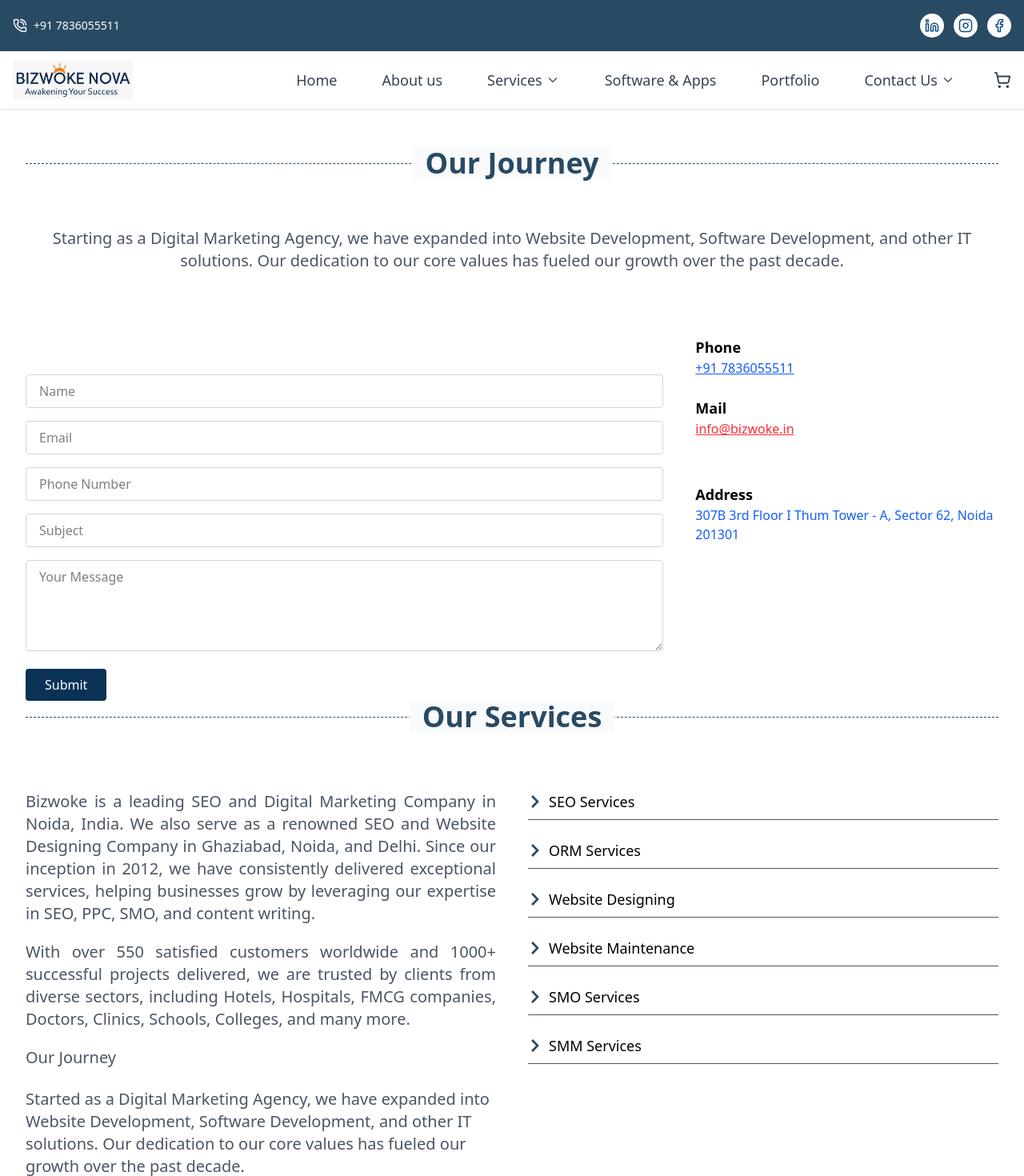
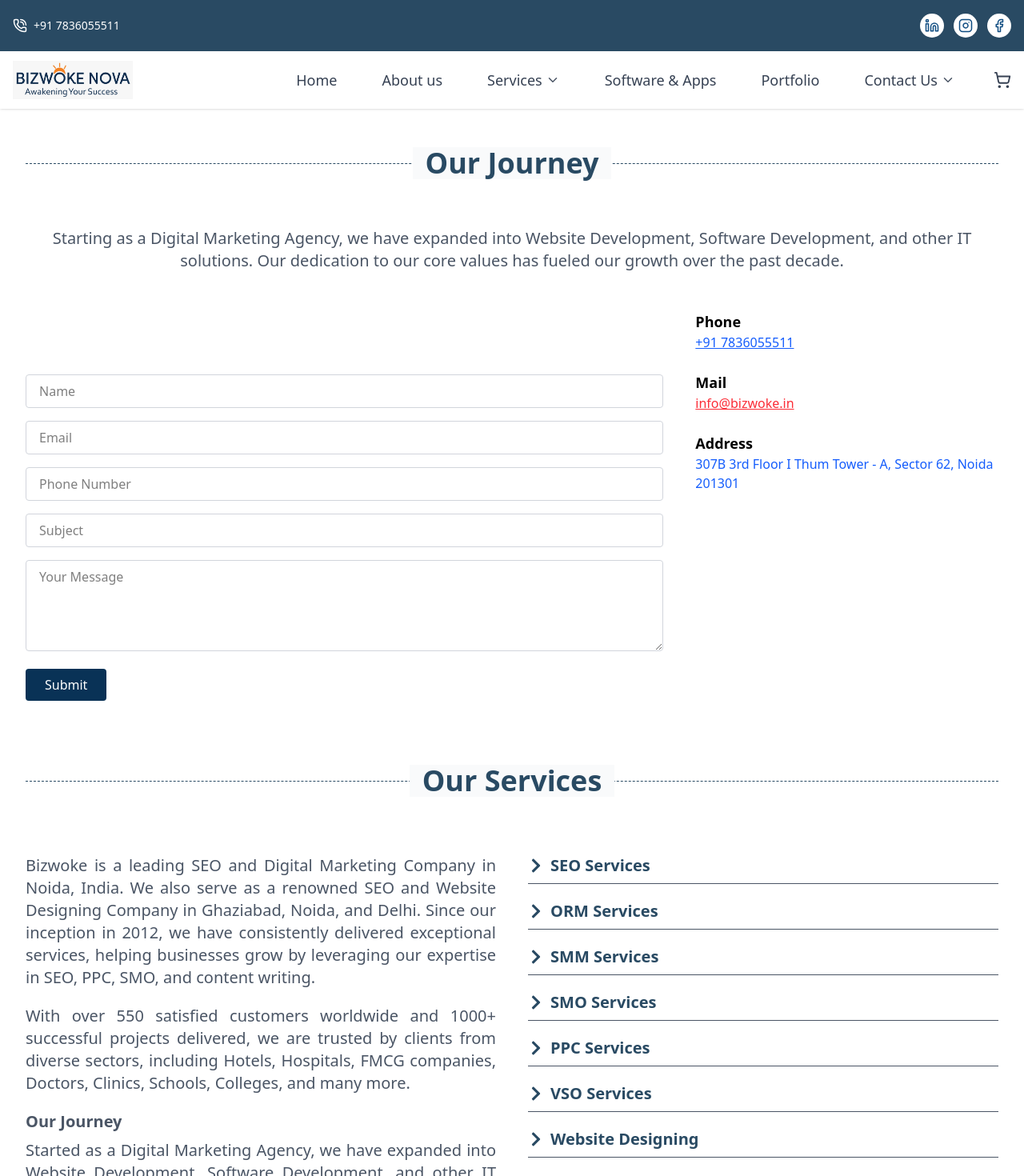
Before and after one commit to Erroug/NktechFinal, a React (Vite) app: page /contact/noida in a window 1280 px wide. Shown: the top 1470 px of the page at 80% size. Built offline with nearby package versions, Linux system fonts and the light colour scheme.

Commit message:
updated contact

```diff
--- a/src/pages/contacts/GurugramContact.jsx
+++ b/src/pages/contacts/GurugramContact.jsx
@@ -28,7 +28,7 @@
         </div>
 
         <div>
-          <ul className="text-xl space-y-5 text-sm">
+          <ul className="text-xl space-y-5 text-[#294A63] font-semibold text-sm">
             {[
               "SEO Services",
               "ORM Services",
--- a/src/pages/contacts/NoidaContact.jsx
+++ b/src/pages/contacts/NoidaContact.jsx
@@ -1,10 +1,10 @@
 import React from "react";
-import { FaPhoneAlt, FaMapMarkerAlt, FaChevronRight } from "react-icons/fa";
+import { FaChevronRight } from "react-icons/fa";
 
 const NoidaContact = () => {
   return (
     <section className="max-w-7xl mx-auto px-4 sm:px-6 lg:px-8 py-8 sm:py-12">
-      {/* Heading */}
+      {/* ===== Our Journey ===== */}
       <div className="relative mb-8 text-center">
         <div className="absolute left-0 top-1/2 w-full border-t border-dashed border-[#294A63]"></div>
         <h2 className="relative inline-block bg-gray-50 px-4 text-4xl font-bold text-[#294A63]">
@@ -12,42 +12,41 @@
         </h2>
       </div>
 
-      {/* Description */}
-      <p className="pt-7 text-center  text-xl text-gray-600 mb-12">
+      <p className="pt-7 text-center text-xl text-gray-600 mb-12">
         Starting as a Digital Marketing Agency, we have expanded into Website
         Development, Software Development, and other IT solutions. Our
         dedication to our core values has fueled our growth over the past
         decade.
       </p>
 
-      {/* Contact Section */}
+      {/* ===== Contact Section ===== */}
       <div className="grid grid-cols-1 md:grid-cols-3 gap-10">
         {/* Form */}
         <div className="pt-10 md:pt-20 md:col-span-2 space-y-4">
           <input
             type="text"
             placeholder="Name"
-            className="w-full border border-gray-300 rounded px-4 py-2 focus:outline-none focus:ring-1 focus:ring-black-500"
+            className="w-full border border-gray-300 rounded px-4 py-2 focus:outline-none focus:ring-1 focus:ring-[#294A63]"
           />
           <input
             type="email"
             placeholder="Email"
-            className="w-full border border-gray-300 rounded px-4 py-2 focus:outline-none focus:ring-1 focus:ring-black-500"
+            className="w-full border border-gray-300 rounded px-4 py-2 focus:outline-none focus:ring-1 focus:ring-[#294A63]"
           />
           <input
             type="tel"
             placeholder="Phone Number"
-            className="w-full border border-gray-300 rounded px-4 py-2 focus:outline-none focus:ring-1 focus:ring-black-500"
+            className="w-full border border-gray-300 rounded px-4 py-2 focus:outline-none focus:ring-1 focus:ring-[#294A63]"
           />
           <input
             type="text"
             placeholder="Subject"
-            className="w-full border border-gray-300 rounded px-4 py-2 focus:outline-none focus:ring-1 focus:ring-black-500"
+            className="w-full border border-gray-300 rounded px-4 py-2 focus:outline-none focus:ring-1 focus:ring-[#294A63]"
           />
           <textarea
             placeholder="Your Message"
             rows="4"
-            className="w-full border border-gray-300 rounded px-4 py-2 focus:outline-none focus:ring-1 focus:ring-black-500"
+            className="w-full border border-gray-300 rounded px-4 py-2 focus:outline-none focus:ring-1 focus:ring-[#294A63]"
           ></textarea>
           <button className="bg-[#093256] text-white px-6 py-2 rounded hover:bg-[#0f4c81] transition">
             Submit
@@ -57,9 +56,9 @@
         {/* Contact Info */}
         <div className="space-y-6">
           <div>
-            <h3 className="text-lg pt-8 font-semibold">Phone</h3>
+            <h3 className="text-lg font-semibold">Phone</h3>
             <a
-              href="tel:+91 7836055511"
+              href="tel:+917836055511"
               className="text-blue-600 underline hover:underline"
             >
               +91 7836055511
@@ -77,21 +76,27 @@
           </div>
 
           <div>
-            <h3 className="text-lg pt-8 font-semibold">Address</h3>
-            <a href="address" className="text-blue-600 hover:underline">
+            <h3 className="text-lg font-semibold">Address</h3>
+            <a
+              href="https://maps.google.com?q=307B+3rd+Floor+I+Thum+Tower+-+A,+Sector+62,+Noida+201301"
+              className="text-blue-600 hover:underline"
+              target="_blank"
+              rel="noopener noreferrer"
+            >
               307B 3rd Floor I Thum Tower - A, Sector 62, Noida 201301
             </a>
           </div>
         </div>
       </div>
 
-      {/* Our Services */}
-      <div className="relative mb-8 text-center">
+      {/* ===== Our Services ===== */}
+      <div className="relative mt-20 mb-8 text-center">
         <div className="absolute left-0 top-1/2 w-full border-t border-dashed border-[#294A63]"></div>
         <h2 className="relative inline-block bg-gray-50 px-4 text-4xl font-bold text-[#294A63]">
           Our Services
         </h2>
       </div>
+
       <div className="grid grid-cols-1 md:grid-cols-2 gap-10 pt-10">
         <div>
           <p className="text-gray-600 text-xl text-justify mb-5">
@@ -109,11 +114,8 @@
             Schools, Colleges, and many more.
           </p>
 
-          <p className ="text-gray-600 text-xl">Our Journey
-
-          </p><br/>
-
-          <p className="text-gray-600 text-xl">
+          <p className="text-gray-600 text-xl font-semibold">Our Journey</p>
+          <p className="text-gray-600 text-xl text-justify mt-2">
             Started as a Digital Marketing Agency, we have expanded into Website
             Development, Software Development, and other IT solutions. Our
             dedication to our core values has fueled our growth over the past
@@ -122,20 +124,22 @@
         </div>
 
         <div>
-          <ul className="space-y-6 text-lg">
+          <ul className="space-y-5 text-[#294A63] font-semibold text-xl">
             {[
               "SEO Services",
               "ORM Services",
+              "SMM Services",
+              "SMO Services",
+              "PPC Services",
+              "VSO Services",
               "Website Designing",
-              "Website Maintenance",
-              "SMO Services",
-              "SMM Services",
+              "SMM Maintenance",
             ].map((service, i) => (
               <li
                 key={i}
                 className="flex items-center gap-2 border-b border-gray-600 pb-2 hover:text-orange-400 transition-colors cursor-pointer"
               >
-                <FaChevronRight className="text-[#294A63] hover:text-orange-400 transition-colors cursor-pointer" />
+                <FaChevronRight className="text-[#294A63]" />
                 {service}
               </li>
             ))}
@@ -143,7 +147,7 @@
         </div>
       </div>
 
-      {/* Our Expertise */}
+      {/* ===== Our Expertise ===== */}
       <div className="mt-20">
         <div className="relative mb-8 text-center">
           <div className="absolute left-0 top-1/2 w-full border-t border-dashed border-[#294A63]"></div>
@@ -153,7 +157,6 @@
         </div>
 
         <div className="grid grid-cols-1 md:grid-cols-2 gap-10 items-center">
-          {/* Left: Image */}
           <div>
             <img
               src="/assets/digital-marketing.jpg"
@@ -161,9 +164,7 @@
               className="w-full h-auto object-cover rounded shadow"
             />
           </div>
-
-          {/* Right: Bullet Points */}
-          <div className="space-y-4 text-gray-700 text-lg">
+          <div className="space-y-4 text-gray-500 text-xl">
             <p>• <strong>Digital Marketing:</strong> SEO, PPC, SMO, and content writing.</p>
             <p>• <strong>Website Services:</strong> Designing and development tailored to your business needs.</p>
             <p>• <strong>Software Development:</strong> Innovative software solutions to drive business efficiency.</p>
@@ -172,7 +173,7 @@
         </div>
       </div>
 
-      {/* Our Big Step */}
+      {/* ===== Our Big Step ===== */}
       <div className="mt-20">
         <div className="relative mb-8 text-center">
           <div className="absolute left-0 top-1/2 w-full border-t border-dashed border-[#294A63]"></div>
@@ -181,13 +182,12 @@
           </h2>
         </div>
 
-        <p className="text-left text-justify text-gray-600  mx-auto mb-12 text-xl">
+        <p className="text-left text-justify text-gray-600 mx-auto mb-12 text-xl">
           We have developed a unique local ecosystem portal for cities, enabling
           users to find local businesses, jobs, news, events, and much more. <br />
           Currently live in 30 cities, we aim to expand to 500 cities in the
           coming years.
         </p>
-
 
         {/* Cards */}
         <div className="grid grid-cols-1 md:grid-cols-2 gap-10">
@@ -223,7 +223,7 @@
               <span className="px-2 bg-white relative z-10">
                 Awards and Achievements
               </span>
-              <div className="absolute top-1/2 left-0 w-full border-t border-dashed border-gray-3=600 z-0"></div>
+              <div className="absolute top-1/2 left-0 w-full border-t border-dashed border-gray-600 z-0"></div>
             </h3>
             <div className="text-gray-600 text-xl text-left space-y-2">
               <p><strong>• Winner of:</strong></p>
@@ -261,7 +261,7 @@
         </div>
       </div>
 
-      {/* Google Map Section */}
+      {/* ===== Google Map ===== */}
       <div className="mt-20">
         <div className="relative mb-8 text-center">
           <div className="absolute left-0 top-1/2 w-full border-t border-dashed border-[#294A63]"></div>
```
Lines whose indentation alone changed are shown as unchanged.
